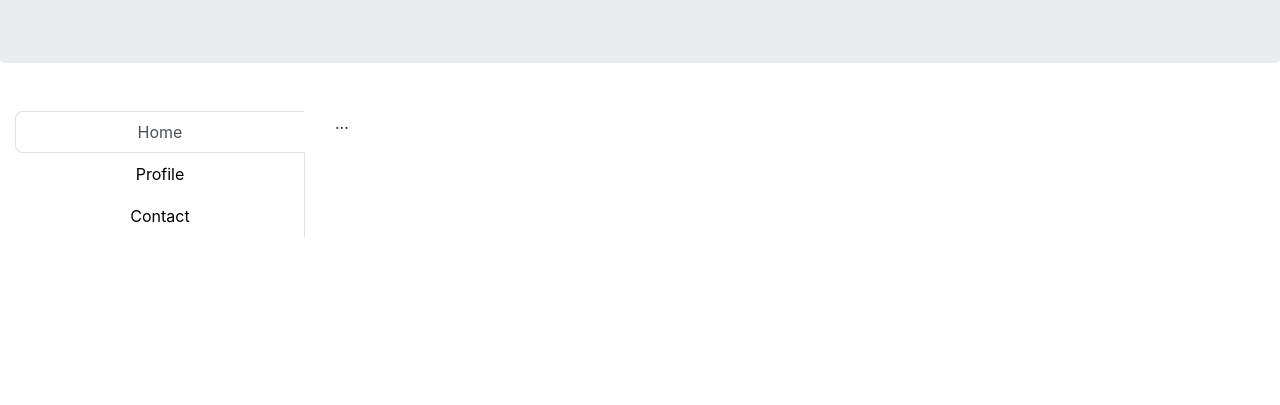
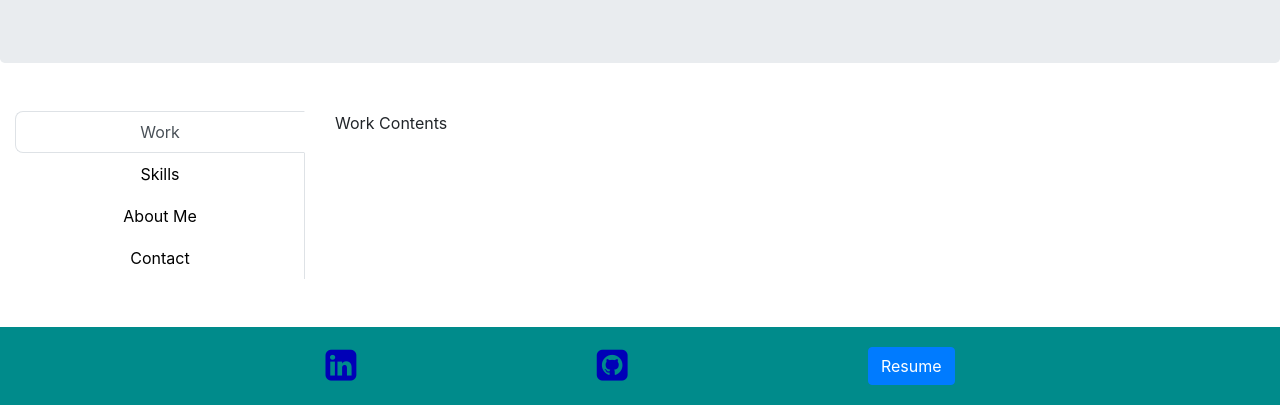
Before and after one commit to JayaPK21/Portfolio-Website, a plain HTML site: page index.html in a window 1280 px wide. Shown: the part 737-1142 px from the top of the page. Before the commit the page ends 974 px from the top, so only its background shows below. Drawn offline with nearby package versions, Linux system fonts and the light colour scheme.

Commit message:
Adds the footer element for website

```diff
--- a/assets/style.css
+++ b/assets/style.css
@@ -15,3 +15,20 @@
     border-top-right-radius: 0;
     border-bottom-left-radius: 0.5rem;
 }
+
+/* Styling the footer section */
+footer {
+    background-color: darkcyan;
+    padding: 20px;
+}
+
+footer .container {
+    display: flex;
+    justify-content: space-evenly;
+}
+
+/* Displays a shadow for all the buttons in footer upon hover */
+.footerButton:hover {
+
+    box-shadow: 5px 5px 10px rgba(17, 36, 36, 0.7);
+}
--- a/index.html
+++ b/index.html
@@ -4,7 +4,13 @@
         <meta charset="UTF-8">
         <meta http-equiv="X-UA-Compatible" content="IE=edge">
         <meta name="viewport" content="width=device-width, initial-scale=1.0">
+
+        <!-- This is the bootstrap css from CDN -->
         <link rel="stylesheet" href="https://cdn.jsdelivr.net/npm/bootstrap@4.6.2/dist/css/bootstrap.min.css" integrity="sha384-xOolHFLEh07PJGoPkLv1IbcEPTNtaed2xpHsD9ESMhqIYd0nLMwNLD69Npy4HI+N" crossorigin="anonymous">
+
+        <link rel="stylesheet" href="https://cdnjs.cloudflare.com/ajax/libs/font-awesome/4.7.0/css/font-awesome.min.css">
+
+        <!-- Custom style sheet for this project -->
         <link rel="stylesheet" href="assets/style.css">
         <title>Portfolio Website</title>
     </head>
@@ -29,27 +35,36 @@
             </div>
         </div>
 
-        <main class="container-fluid mt-5">
+        <main class="container-fluid mt-5 mb-5">
             <div class="row">
                 <div class="col-3">
                     <div class="nav flex-column nav-tabs" id="nav-tab" role="tablist" aria-orientation="vertical">
-                        <button class="nav-link active" id="nav-home-tab" data-toggle="tab" data-target="#nav-home" type="button" role="tab" aria-controls="nav-home" aria-selected="true">Home</button>
-                        <button class="nav-link" id="nav-profile-tab" data-toggle="tab" data-target="#nav-profile" type="button" role="tab" aria-controls="nav-profile" aria-selected="false">Profile</button>
+                        <button class="nav-link active" id="nav-work-tab" data-toggle="tab" data-target="#nav-work" type="button" role="tab" aria-controls="nav-work" aria-selected="true">Work</button>
+                        <button class="nav-link" id="nav-skills-tab" data-toggle="tab" data-target="#nav-skills" type="button" role="tab" aria-controls="nav-skills" aria-selected="false">Skills</button>
+                        <button class="nav-link" id="nav-aboutme-tab" data-toggle="tab" data-target="#nav-aboutme" type="button" role="tab" aria-controls="nav-aboutme" aria-selected="false">About Me</button>
                         <button class="nav-link" id="nav-contact-tab" data-toggle="tab" data-target="#nav-contact" type="button" role="tab" aria-controls="nav-contact" aria-selected="false">Contact</button>
                     </div>
                 </div>
 
                 <div class="col-9">
                     <div class="tab-content" id="nav-tabContent">
-                        <div class="tab-pane fade show active" id="nav-home" role="tabpanel" aria-labelledby="nav-home-tab">...</div>
-                        <div class="tab-pane fade" id="nav-profile" role="tabpanel" aria-labelledby="nav-profile-tab">...</div>
-                        <div class="tab-pane fade" id="nav-contact" role="tabpanel" aria-labelledby="nav-contact-tab">...</div>
+                        <div class="tab-pane fade show active" id="nav-work" role="tabpanel" aria-labelledby="nav-work-tab">Work Contents</div>
+                        <div class="tab-pane fade" id="nav-skills" role="tabpanel" aria-labelledby="nav-skills-tab">Skills Contents</div>
+                        <div class="tab-pane fade" id="nav-aboutme" role="tabpanel" aria-labelledby="nav-aboutme-tab">About me</div>
+                        <div class="tab-pane fade" id="nav-contact" role="tabpanel" aria-labelledby="nav-contact-tab">Contact</div>
                     </div>
                 </div>
             </div>
         </main>
 
+        <footer>
+            <div class="container">
+              <a href="https://www.linkedin.com/in/jayashree-karthikeyan-35089622/"><i class="fa fa-linkedin-square footerButton" style="font-size:36px;color: #0000b7"></i></a>
+              <a href="https://github.com/JayaPK21"><i class="fa fa-github-square footerButton" style="font-size:36px;color: #0000b7;"></i></a>
+              <a class="btn btn-primary footerButton" href="assets/documents/Jayashree Karthikeyan.docx" role="button">Resume</a>
 
+            </div>
+        </footer>
         <!-- Script files -->
         <script src="https://cdn.jsdelivr.net/npm/jquery@3.5.1/dist/jquery.slim.min.js" integrity="sha384-DfXdz2htPH0lsSSs5nCTpuj/zy4C+OGpamoFVy38MVBnE+IbbVYUew+OrCXaRkfj" crossorigin="anonymous"></script>
         <script src="https://cdn.jsdelivr.net/npm/bootstrap@4.6.2/dist/js/bootstrap.bundle.min.js" integrity="sha384-Fy6S3B9q64WdZWQUiU+q4/2Lc9npb8tCaSX9FK7E8HnRr0Jz8D6OP9dO5Vg3Q9ct" crossorigin="anonymous"></script>
```
